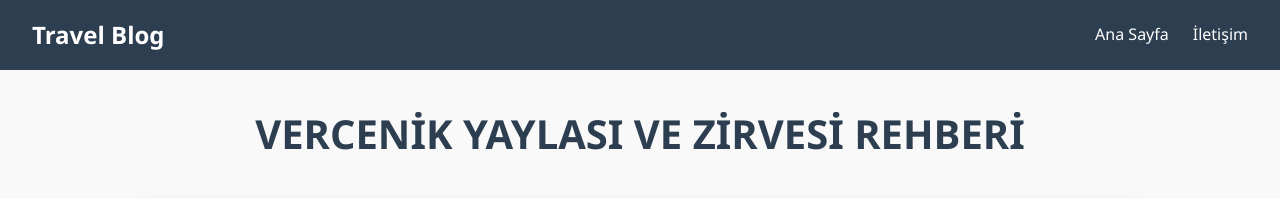
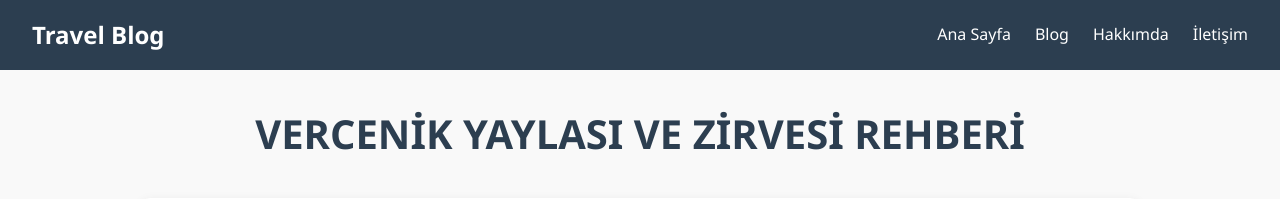
Before and after one commit to ipek-del/blog, a Flask app: page /vercenik in a window 1280 px wide. Shown: the top 199 px of the page. Run offline with Flask 3, Linux system fonts and the light colour scheme.

Commit message:
aladaglar ve vercenik sayfalarında düzenleme yapıldı

```diff
--- a/templates/aladaglar.html
+++ b/templates/aladaglar.html
@@ -12,6 +12,7 @@
     <ul>
       <li><a href="{{ url_for('index') }}">Ana Sayfa</a></li>
       <li><a href="{{ url_for('bloglar') }}">Blog</a></li>
+      <li><a href="#hakkimda">Hakkımda</a></li>
       <li><a href="{{ url_for('iletisim') }}">İletişim</a></li>
     </ul>
   </nav>
--- a/templates/bodrum.html
+++ b/templates/bodrum.html
@@ -13,6 +13,7 @@
     <ul>
       <li><a href="{{ url_for('index') }}">Ana Sayfa</a></li>
       <li><a href="{{ url_for('bloglar') }}">Blog</a></li>
+      <li><a href="#hakkimda">Hakkımda</a></li>
       <li><a href="{{ url_for('iletisim') }}">İletişim</a></li>
     </ul>
   </nav>
--- a/templates/erciyes.html
+++ b/templates/erciyes.html
@@ -12,8 +12,7 @@
     <ul>
       <li><a href="{{ url_for('index') }}">Ana Sayfa</a></li>
       <li><a href="{{ url_for('bloglar') }}">Blog</a></li>
-
-
+      <li><a href="#hakkimda">Hakkımda</a></li>
       <li><a href="{{ url_for('iletisim') }}">İletişim</a></li>
     </ul>
   </nav>
--- a/templates/fransa.html
+++ b/templates/fransa.html
@@ -12,8 +12,7 @@
     <ul>
       <li><a href="{{ url_for('index') }}">Ana Sayfa</a></li>
       <li><a href="{{ url_for('bloglar') }}">Blog</a></li>
-
-
+      <li><a href="#hakkimda">Hakkımda</a></li>
       <li><a href="{{ url_for('iletisim') }}">İletişim</a></li>
     </ul>
   </nav>
--- a/templates/hollanda.html
+++ b/templates/hollanda.html
@@ -12,8 +12,7 @@
     <ul>
       <li><a href="{{ url_for('index') }}">Ana Sayfa</a></li>
       <li><a href="{{ url_for('bloglar') }}">Blog</a></li>
-
-
+      <li><a href="#hakkimda">Hakkımda</a></li>
       <li><a href="{{ url_for('iletisim') }}">İletişim</a></li>
     </ul>
   </nav>
--- a/templates/ispanya.html
+++ b/templates/ispanya.html
@@ -12,8 +12,7 @@
     <ul>
       <li><a href="{{ url_for('index') }}">Ana Sayfa</a></li>
       <li><a href="{{ url_for('bloglar') }}">Blog</a></li>
-
-
+      <li><a href="#hakkimda">Hakkımda</a></li>
       <li><a href="{{ url_for('iletisim') }}">İletişim</a></li>
     </ul>
   </nav>
--- a/templates/italya.html
+++ b/templates/italya.html
@@ -12,8 +12,7 @@
     <ul>
       <li><a href="{{ url_for('index') }}">Ana Sayfa</a></li>
       <li><a href="{{ url_for('bloglar') }}">Blog</a></li>
-
-
+      <li><a href="#hakkimda">Hakkımda</a></li>
       <li><a href="{{ url_for('iletisim') }}">İletişim</a></li>
     </ul>
   </nav>
--- a/templates/kackarlar.html
+++ b/templates/kackarlar.html
@@ -11,6 +11,8 @@
     <a href="{{ url_for('index') }}" class="logo-link">Travel Blog</a>
     <ul>
       <li><a href="{{ url_for('index') }}">Ana Sayfa</a></li>
+      <li><a href="{{ url_for('bloglar') }}">Blog</a></li>
+      <li><a href="#hakkimda">Hakkımda</a></li>
       <li><a href="{{ url_for('iletisim') }}">İletişim</a></li>
     </ul>
   </nav>
--- a/templates/vercenik.html
+++ b/templates/vercenik.html
@@ -10,6 +10,8 @@
         <a href="{{ url_for('index') }}" class="logo-link">Travel Blog</a>
         <ul>
             <li><a href="{{ url_for('index') }}">Ana Sayfa</a></li>
+            <li><a href="{{ url_for('bloglar') }}">Blog</a></li>
+            <li><a href="#hakkimda">Hakkımda</a></li>
             <li><a href="{{ url_for('iletisim') }}">İletişim</a></li>
         </ul>
     </nav>
```
